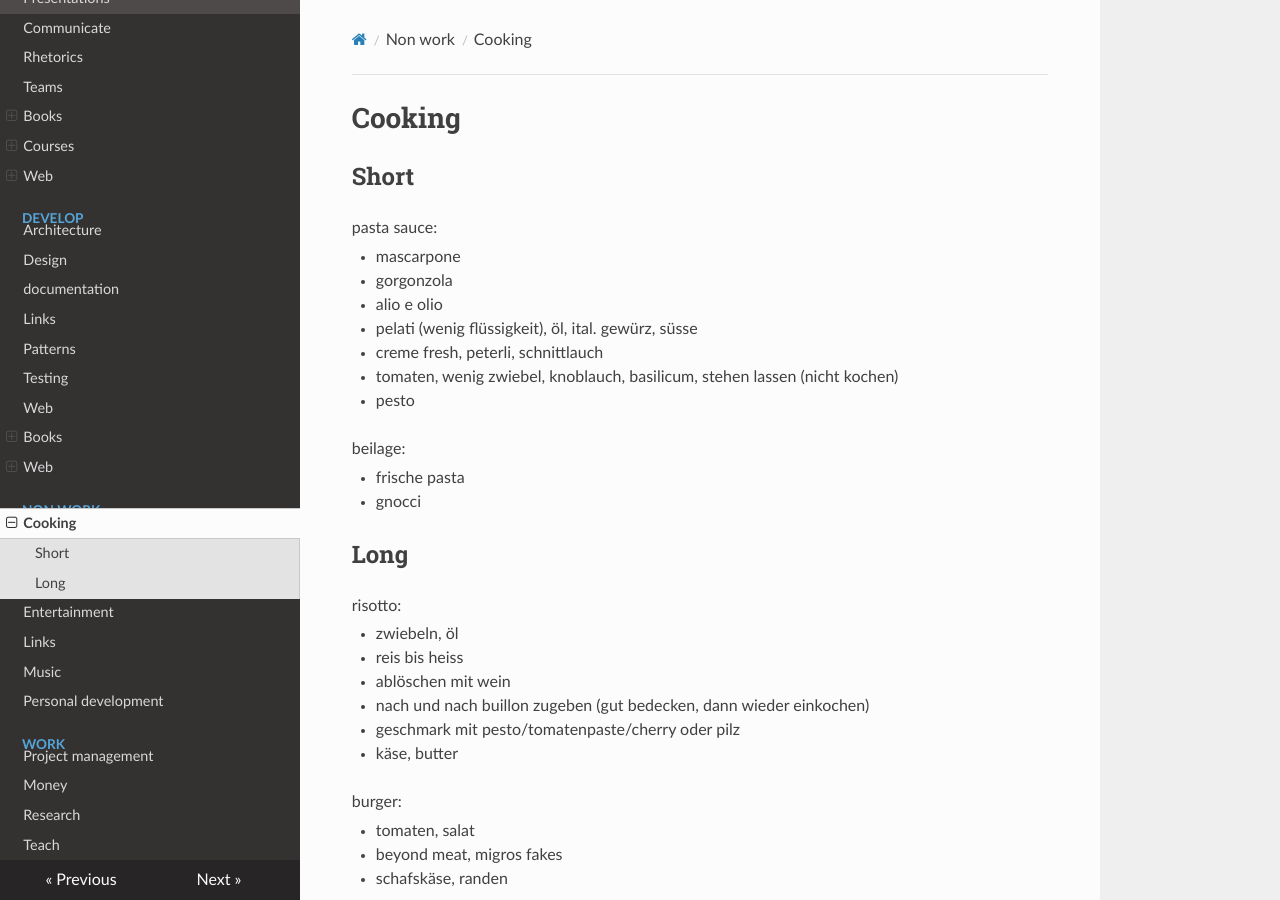
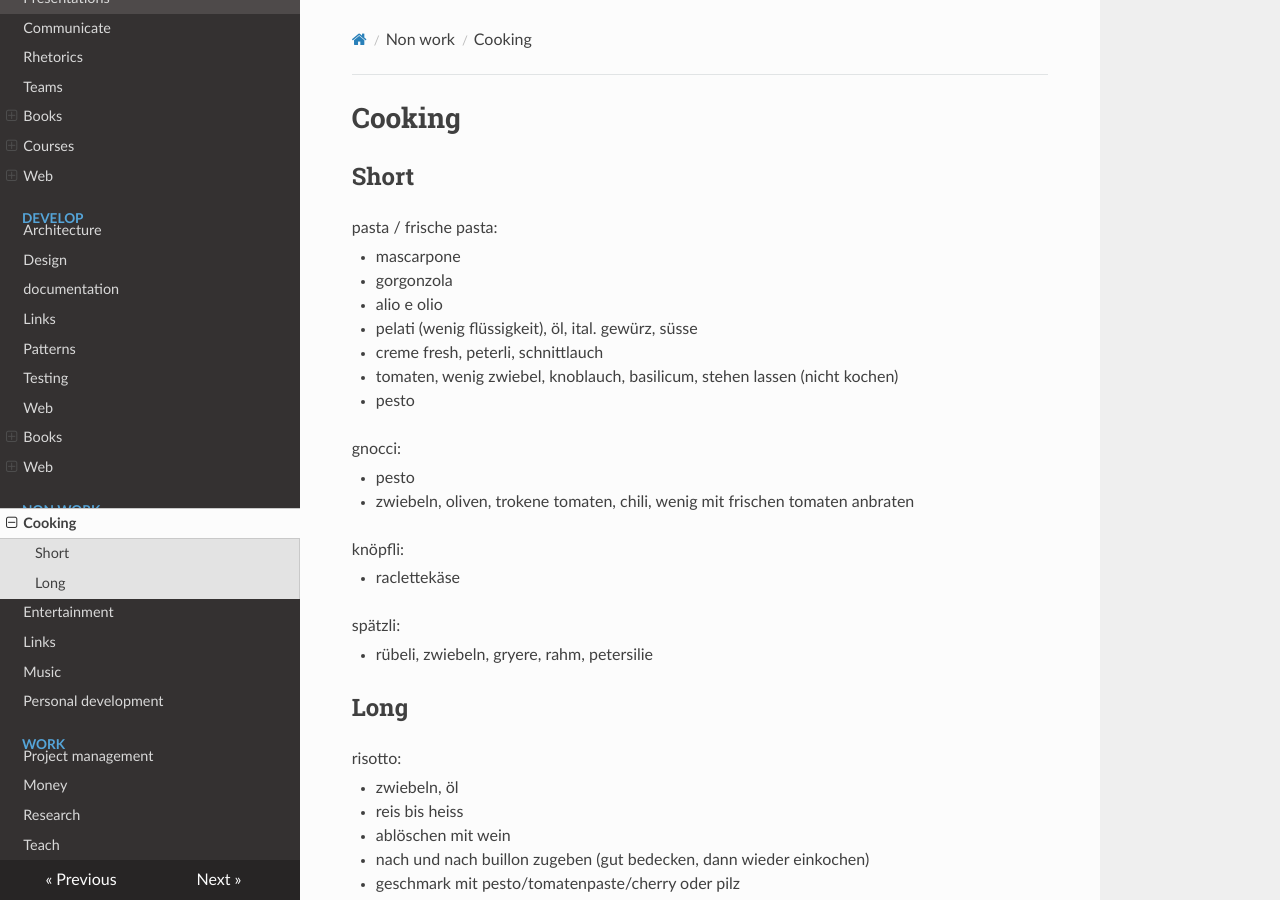
Before and after one commit to famoser/docs, an MkDocs documentation site: the page built from docs/non-work/coocking.md, in a window 1280 px wide and 900 px high. Built offline with MkDocs 1.6.1, drawn with Linux system fonts in a browser that asks for light colours; nearby versions of some CDN libraries.

Commit message:
Add rezept

```diff
--- a/docs/non-work/coocking.md
+++ b/docs/non-work/coocking.md
@@ -2,7 +2,7 @@
 
 ## Short
 
-pasta sauce:
+pasta / frische pasta:
 
 - mascarpone
 - gorgonzola
@@ -12,10 +12,18 @@ pasta sauce:
 - tomaten, wenig zwiebel, knoblauch, basilicum, stehen lassen (nicht kochen)
 - pesto
 
-beilage:
+gnocci:
 
-- frische pasta
-- gnocci
+- pesto
+- zwiebeln, oliven, trokene tomaten, chili, wenig mit frischen tomaten anbraten
+
+knöpfli:
+
+- raclettekäse
+
+spätzli:
+
+- rübeli, zwiebeln, gryere, rahm, petersilie
 
 ## Long
 
```
